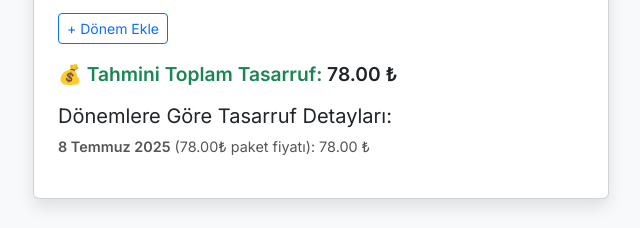
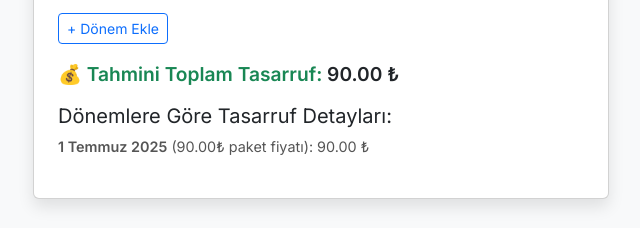
Before and after one commit to uvyatirimdunyam/sigara, a plain HTML site: page index.html in a window 1280 px wide. Shown: the part 742-970 px from the top of the page, 319-959 px from the left. Drawn offline with nearby package versions, Linux system fonts and the light colour scheme.

Commit message:
Update index.html
sigara fiyatları güncellendi.

```diff
--- a/index.html
+++ b/index.html
@@ -174,13 +174,13 @@
     function addDefaultHistoricalPeriods() {
         // Sigara fiyatlarına son 5 yılda yapılan zamlar ve fiyatlar (En ucuz paket baz alınmıştır)
         // Bu veriler yaklaşık değerlerdir ve piyasadaki en ucuz sigara grupları baz alınmıştır.
-        addPeriod('2020-07-01', 15.00, true);
-        addPeriod('2021-01-01', 18.00, true);
-        addPeriod('2022-01-01', 25.00, true);
-        addPeriod('2023-06-05', 38.00, true);
-        addPeriod('2024-01-01', 60.00, true);
-        addPeriod('2025-03-05', 77.00, true);
-        addPeriod('2025-07-08', 78.00, true); // En güncel fiyatı en sona ekleyin
+        addPeriod('2020-07-01', 20.00, true);
+        addPeriod('2021-01-01', 35.00, true);
+        addPeriod('2022-01-01', 45.00, true);
+        addPeriod('2023-06-05', 55.00, true);
+        addPeriod('2024-01-01', 65.00, true);
+        addPeriod('2025-03-05', 76.00, true);
+        addPeriod('2025-07-01', 90.00, true); // En güncel fiyatı en sona ekleyin
     }
 
 
```
